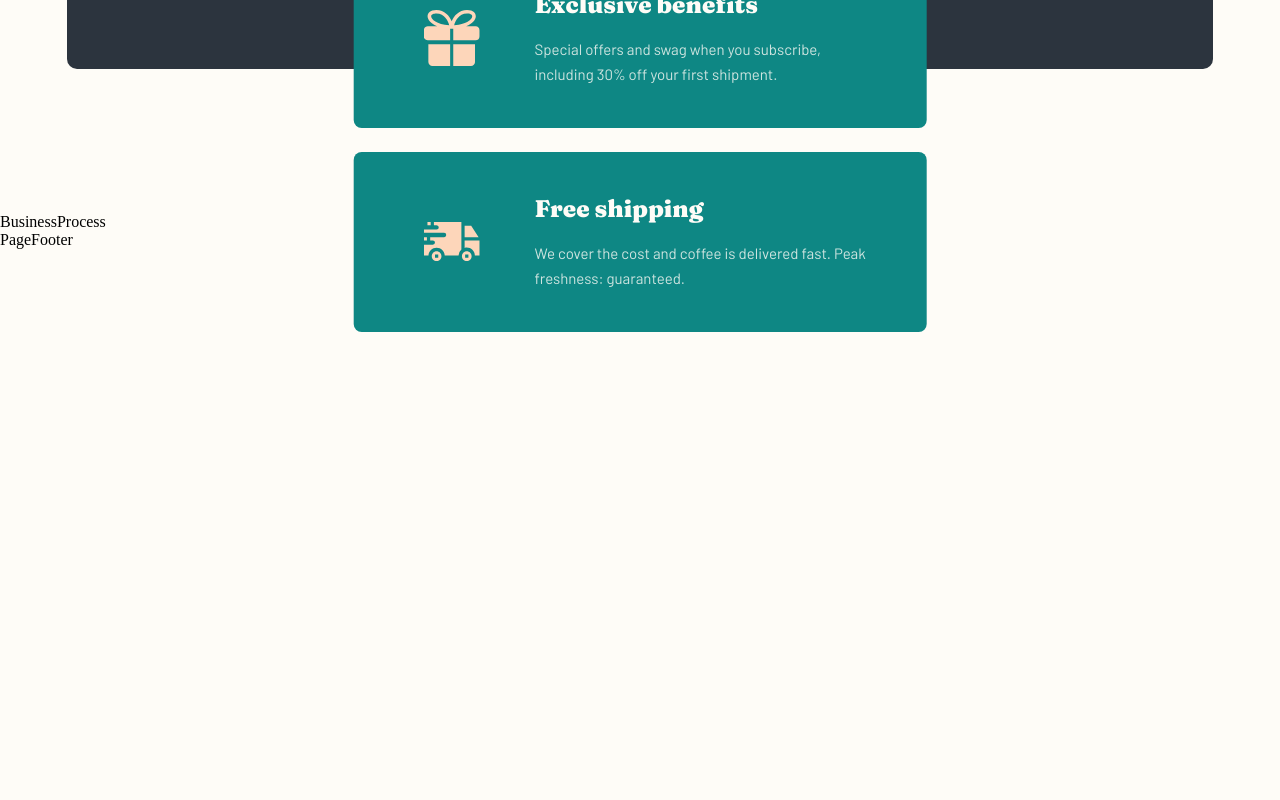
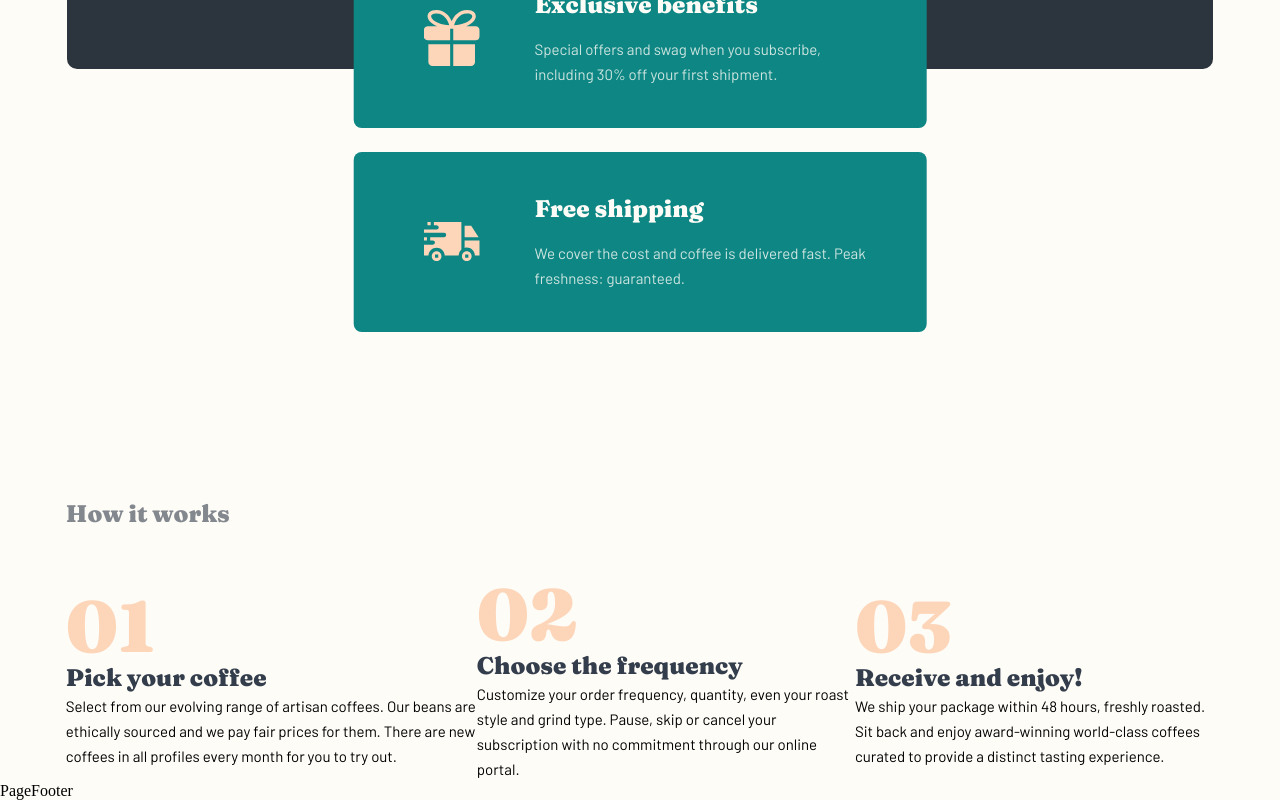
Before and after one commit to Marjolein-Kasman-de-Jong/coffeeroasters, a React (Vite) app: page / in a window 1280 px wide. Shown: the part 2302-3102 px from the top of the page. Before the commit the page ends 2634 px from the top, so only its background shows below. Built offline with nearby package versions, Linux system fonts and the light colour scheme.

Commit message:
Add business process steps cards

```diff
--- a/src/components/card/Card.jsx
+++ b/src/components/card/Card.jsx
@@ -38,17 +38,24 @@ export default function Card({ type, item }) {
         threshold: threshold,
     });
 
-    const { title, description, image } = item;
+    const { title, description, image, number } = item;
 
     return (
         <article
             ref={ref}
             className={`card ${type} ${isIntersecting ? 'show' : ''}`}
         >
-            <img
-                src={image}
-                alt={title}
-            />
+            {
+                image ?
+                <img
+                    src={image}
+                    alt={title}
+                />
+                :
+                <p className="paragraph-3">
+                    {number}
+                </p>
+            }
             <div className="text-wrapper">
                 <h3 className="heading-4">
                     {title}
--- a/src/components/card/card.css
+++ b/src/components/card/card.css
@@ -1,6 +1,6 @@
 .card {
     transform: translateY(100px);
-    transition: .3s;
+    transition: all .5s ease-in-out;
 }
 
 @media screen and (min-width: 768px) {
@@ -153,3 +153,5 @@
         gap: 24px;
     }
 }
+
+/* Business process step cards */
--- /dev/null
+++ b/src/constants/sectionBusinessProcessContent.js
@@ -0,0 +1,19 @@
+const sectionBusinessProcessContent = [
+    {
+        number: "01",
+        title: "Pick your coffee",
+        description: "Select from our evolving range of artisan coffees. Our beans are ethically sourced and we pay fair prices for them. There are new coffees in all profiles every month for you to try out.",
+    },
+    {
+        number: "02",
+        title: "Choose the frequency",
+        description: "Customize your order frequency, quantity, even your roast style and grind type. Pause, skip or cancel your subscription with no commitment through our online portal.",
+    },
+    {
+        number: "03",
+        title: "Receive and enjoy!",
+        description: "We ship your package within 48 hours, freshly roasted. Sit back and enjoy award-winning world-class coffees curated to provide a distinct tasting experience.",
+    }
+]
+
+export default sectionBusinessProcessContent;
--- a/src/index.css
+++ b/src/index.css
@@ -150,6 +150,21 @@ html {
   text-align: center;
 }
 
+.business-process .heading-4 {
+  color: var(--grey);
+  text-align: center;
+}
+
+@media screen and (min-width: 768px) {
+  .business-process .heading-4 {
+    text-align: left;
+  }
+}
+
+.business-process .step .heading-4 {
+  color: var(--dark-grey-blue);
+}
+
 /* --Paragraphs */
 
 .paragraph-1 {
@@ -192,6 +207,12 @@ html {
   }
 }
 
+@media screen and (min-width: 1440px) {
+  .step .paragraph-1 {
+    text-align: left;
+  }
+}
+
 .paragraph-2 {
   /* ----Nav items */
   color: var(--grey);
@@ -208,6 +229,22 @@ html {
 .paragraph-2:hover {
   cursor: pointer;
   color: var(--dark-grey-blue);
+}
+
+.paragraph-3 {
+  /* ----Business process card numbers */
+  color: var(--pale-orange);
+  font-family: "Fraunces";
+  font-size: 4.5rem;
+  font-weight: 900;
+  line-height: 4.5rem;
+  text-align: center;
+}
+
+@media screen and (min-width: 768px) {
+  .paragraph-3 {
+    text-align: left;
+  }
 }
 
 /* --Links */
--- a/src/sections/business-process/BusinessProcess.jsx
+++ b/src/sections/business-process/BusinessProcess.jsx
@@ -1,10 +1,29 @@
+// Components
+import Card from "../../components/card/Card";
+
+// Constants
+import sectionBusinessProcessContent from "../../constants/sectionBusinessProcessContent";
+
 // Styles
 import "./business-process.css";
 
 export default function BusinessProcess() {
   return (
     <section className="business-process">
-      BusinessProcess
+      <h2 className="heading-4">
+        How it works
+      </h2>
+      <div className="cards-wrapper">
+      {
+          sectionBusinessProcessContent.map((item) => {
+            return <Card
+              key={item.title}
+              type="step"
+              item={item}
+            />
+          })
+        }
+      </div>
     </section>
   )
 }
--- a/src/sections/business-process/business-process.css
+++ b/src/sections/business-process/business-process.css
@@ -0,0 +1,41 @@
+.business-process {
+    width: 87.2%;
+    max-width: 327px;
+    margin: 670px auto 0 auto;
+}
+
+@media screen and (min-width: 768px) {
+    .business-process {
+        width: 89.71%;
+        max-width: unset;
+        margin: 285px auto 0 auto;
+    }
+}
+
+@media screen and (min-width: 1440px) {
+    .business-process {
+        width: 72.57%;
+        max-width: 1045px;
+        margin: 200px 0 0 165px;
+    }
+}
+
+.business-process .cards-wrapper {
+    margin-top: 80px;
+    display: flex;
+    flex-direction: column;
+    align-items: center;
+}
+
+@media screen and (min-width: 768px) {
+    .business-process .cards-wrapper {
+        margin-top: 48px;
+        flex-direction: row;
+    }
+}
+
+@media screen and (min-width: 1440px) {
+    .business-process .cards-wrapper {
+        margin-top: 80px;
+    }
+}
```
